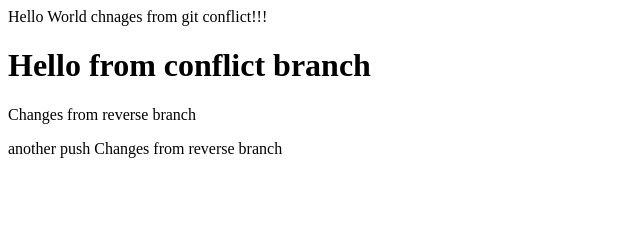
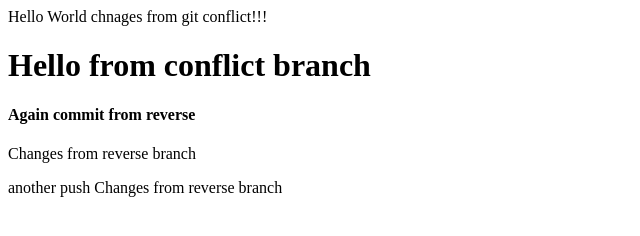
Before and after one commit to KaiserKamruzzaman/test-repo, a plain HTML site: page index.html in a window 1280 px wide. Shown: the whole page, without its empty margins (0-640 px from the left). Drawn offline with Linux system fonts and the light colour scheme.

Commit message:
commit from reverse

```diff
--- a/index.html
+++ b/index.html
@@ -1,4 +1,5 @@
 <div>Hello World chnages from git conflict!!!</div>
 <h1>Hello from conflict branch</h1>
+<h4>Again commit from reverse</h4>
 <p>Changes from reverse branch</p>
 <p>another push Changes from reverse branch</p>
```
